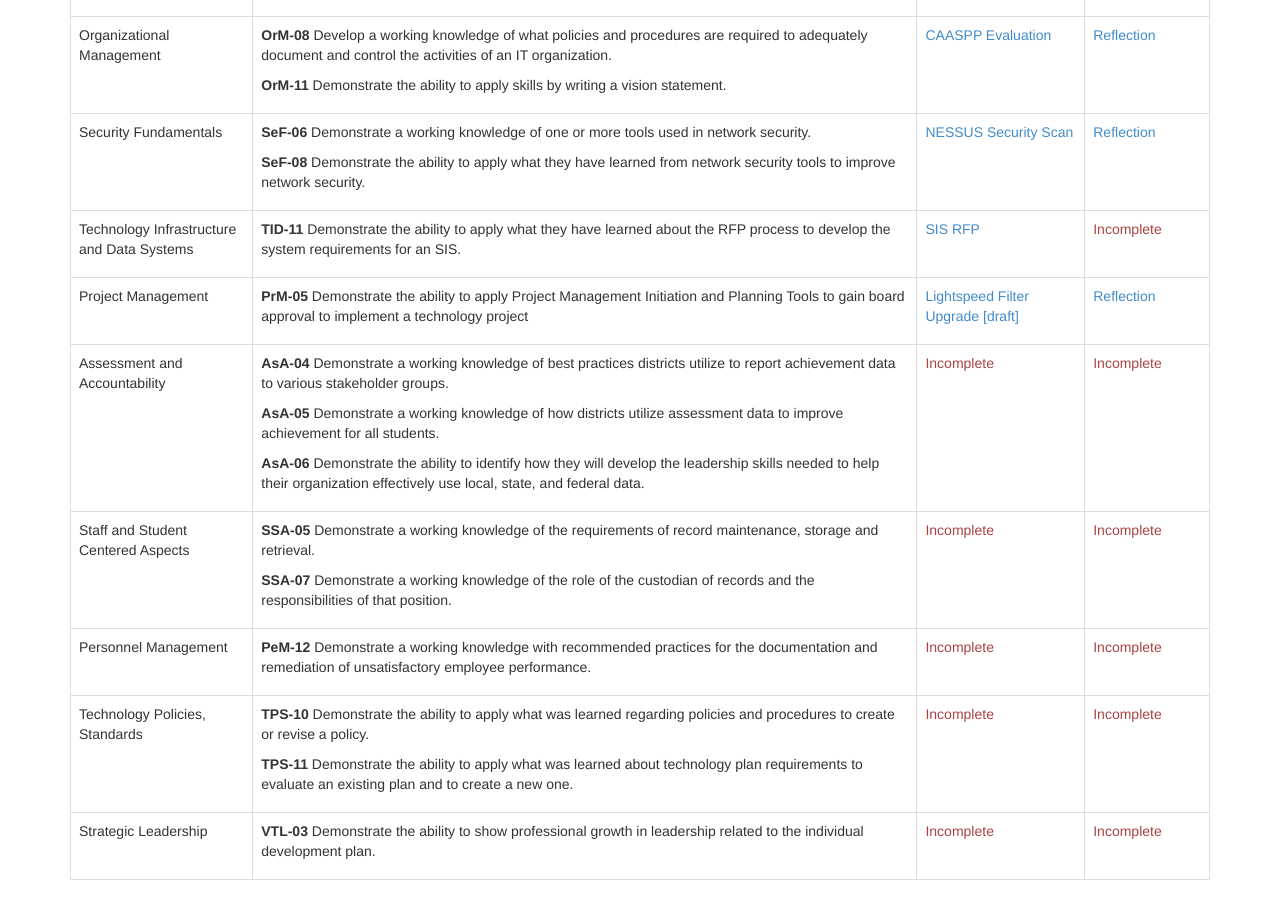
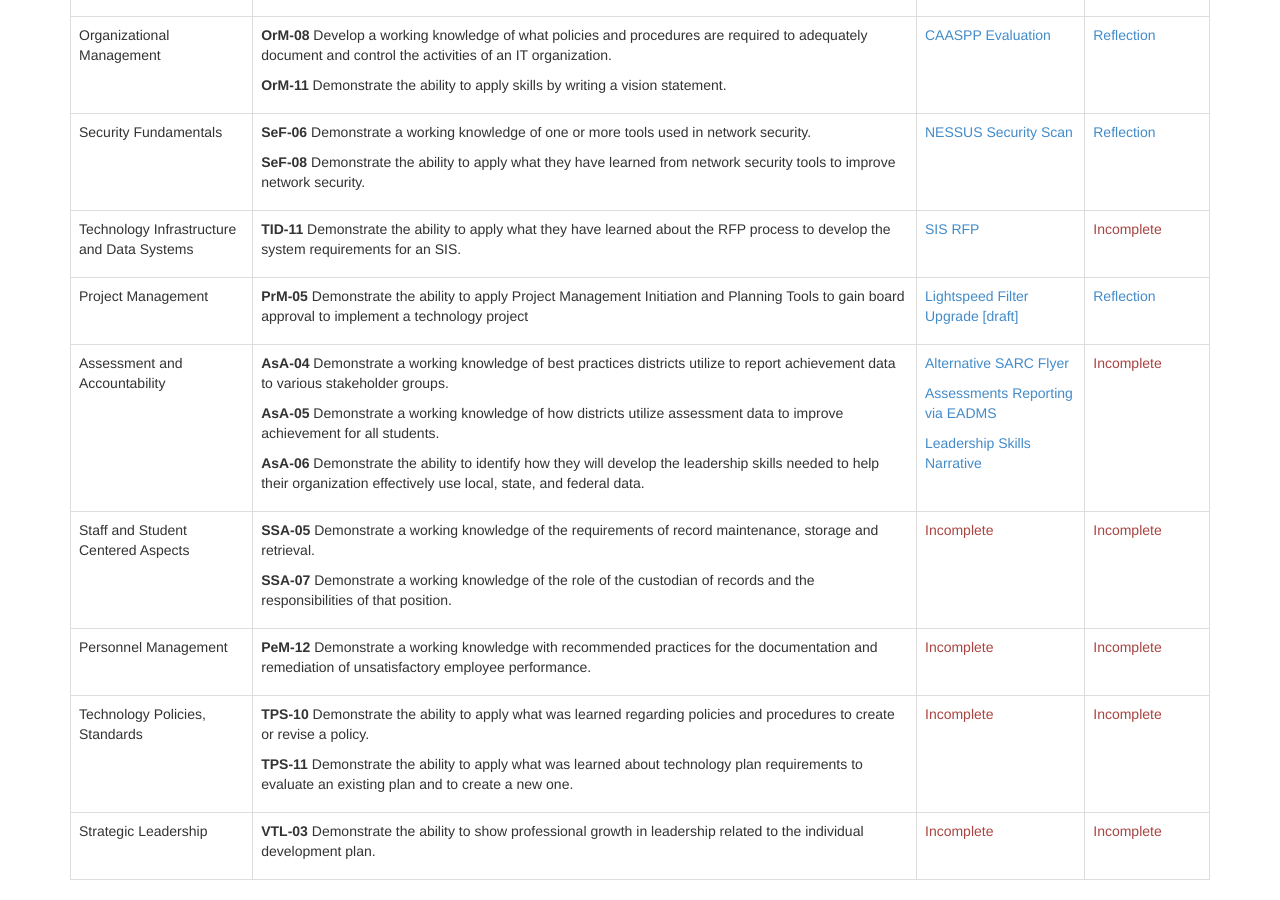
Before and after one commit to shanepinnell/shanepinnell.github.io, a Jekyll site: the page built from cto_mentor/index.html, in a window 1280 px wide and 900 px high, scrolled down 706 px. Built offline with Jekyll 4.4.1, drawn with Linux system fonts in a browser that asks for light colours; nearby versions of some CDN libraries; library files that are not in the unit come from our copies.

Commit message:
updated portfolio

```diff
--- a/cto_mentor/index.html
+++ b/cto_mentor/index.html
@@ -147,7 +147,9 @@
 						<p><strong>AsA-06</strong> Demonstrate the ability to identify how they will develop the leadership skills needed to help their organization effectively use local, state, and federal data.</p>
 					</td>
 					<td>
-						<p class="text-danger">Incomplete</p>
+						<p><a href="https://docs.google.com/presentation/d/1UV-UqJRUsxuJa-9lGkEsC8VUcywmS7b7_b3s5dSqrfk/edit?usp=sharing">Alternative SARC Flyer</a></p>
+						<p><a href="https://docs.google.com/document/d/1QKJJFtn2EZnAyUSdxS4A5kDwf_9Me_wja81kz7M1jN0/edit?usp=sharing">Assessments Reporting via EADMS</a></p>
+						<p><a href="https://docs.google.com/document/d/1UWszZ2Cw5r54RTwITuVK7N6ZqrhwYZHn95vZ4p-WgM8/edit?usp=sharing">Leadership Skills Narrative</a></p>
 					</td>
 					<td>
 						<p class="text-danger">Incomplete</p>
```
